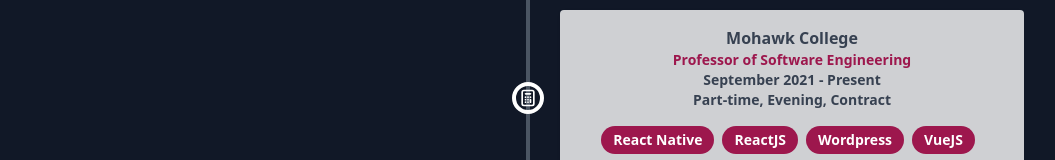
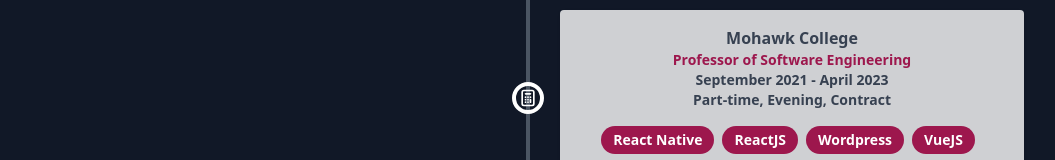
Before and after one commit to tm-baker/portfolio, a React (Create React App) app: page / in a window 1280 px wide. Shown: the part 1560-1720 px from the top of the page, without its empty margins (112-1167 px from the left). Built offline with nearby package versions, Linux system fonts and the light colour scheme.

Commit message:
Fixed styling issue in experience

```diff
--- a/src/components/Experience.js
+++ b/src/components/Experience.js
@@ -26,7 +26,7 @@
         {/* Reference for the timeline code:  https://tailwindcomponents.com/component/responsive-vertical-timeline-1 */}
         <div className="flex flex-wrap -m-4">
           <div class="py-3 sm:mx-auto w-full px-2 sm:px-0">
-            <div class="relative text-gray-700 antialiased text-sm font-semibold remove-overflow">
+            <div class="relative text-gray-700 antialiased text-sm font-semibold">
 
               {/* Line down middle of timeline */}
               <div class="hidden sm:block w-1 bg-gray-600 absolute h-full left-1/2 transform -translate-x-1/2"></div>
@@ -79,7 +79,7 @@
                       <div class="p-4 bg-white bg-opacity-80 rounded shadow">
                         <p className="text-base font-bold">Mohawk College</p>
                         <p className="text-pink-800">Professor of Software Engineering</p>
-                        <p>September 2021 - Present</p>
+                        <p>September 2021 - April 2023</p>
                         <p>Part-time, Evening, Contract</p>
                         <div class="px-6 pt-4 pb-2">
                           <span class="inline-block bg-pink-800 rounded-full px-3 py-1 text-sm font-semibold text-white mr-2 mb-2">React Native</span>
```
